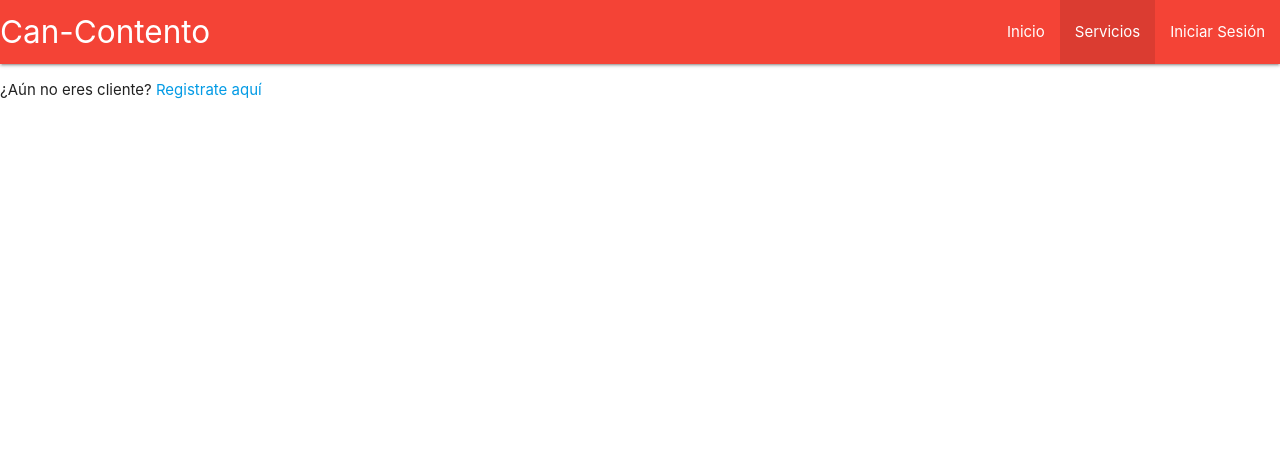
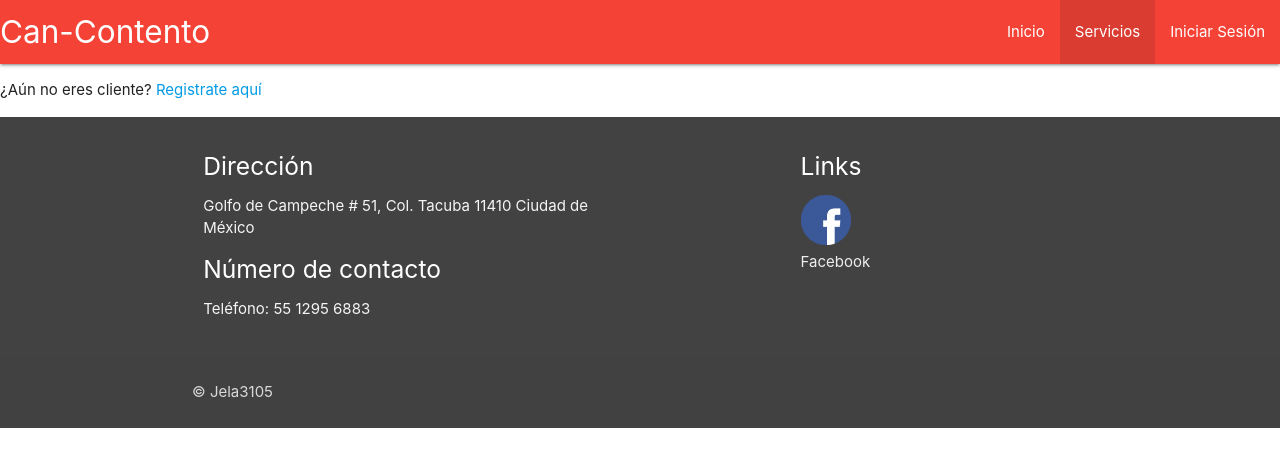
Before and after one commit to jela3105/CanContentoFrontend, a plain HTML site: page servicios.html in a window 1280 px wide. Drawn offline with nearby package versions, Linux system fonts and the light colour scheme.

Commit message:
Add footer servicios.html

```diff
--- a/servicios.html
+++ b/servicios.html
@@ -129,6 +129,33 @@
       </div>
     </div>
 
+    <!--Footer-->
+
+    <footer class="page-footer grey darken-3">
+      <div class="container">
+          <div class="row">
+              <div class="col l6 s12">
+                  <h5 class="white-text">Dirección</h5>
+                  <p class="grey-text text-lighten-4">Golfo de Campeche # 51, Col. Tacuba 11410 Ciudad de México</p>
+                  <h5 class="white-text">Número de contacto</h5>
+                  <p class="grey-text text-lighten-4">Teléfono: 55 1295 6883</p>
+              </div>
+              <div class="col l4 offset-l2 s12">
+                  <h5 class="white-text">Links</h5>
+                  <ul>
+                      <li><a class="grey-text text-lighten-3" href="https://www.facebook.com/CanContentoMascotas/"><img src="images/index/facebook.png" style="width: 50px"></a></li>
+                      <li class="grey-text text-lighten-3">Facebook</li>
+                  </ul>
+              </div>
+          </div>
+      </div>
+      <div class="footer-copyright">
+          <div class="container">
+              <p class="copy">&copy; Jela3105</p>
+          </div>
+      </div>
+  </footer>
+
     <!-- Compiled and minified JavaScript -->
     <script
       src="https://cdnjs.cloudflare.com/ajax/libs/materialize/1.0.0/js/materialize.min.js"></script>
```
